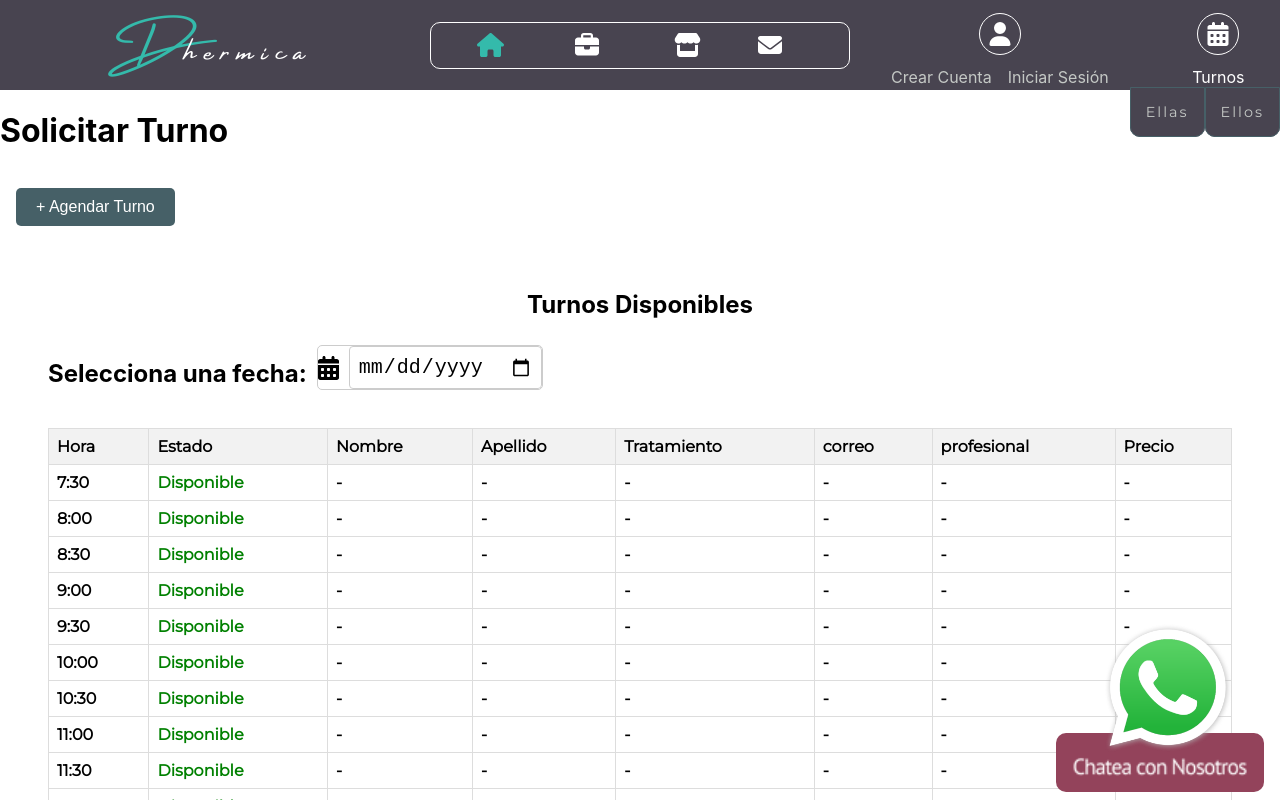
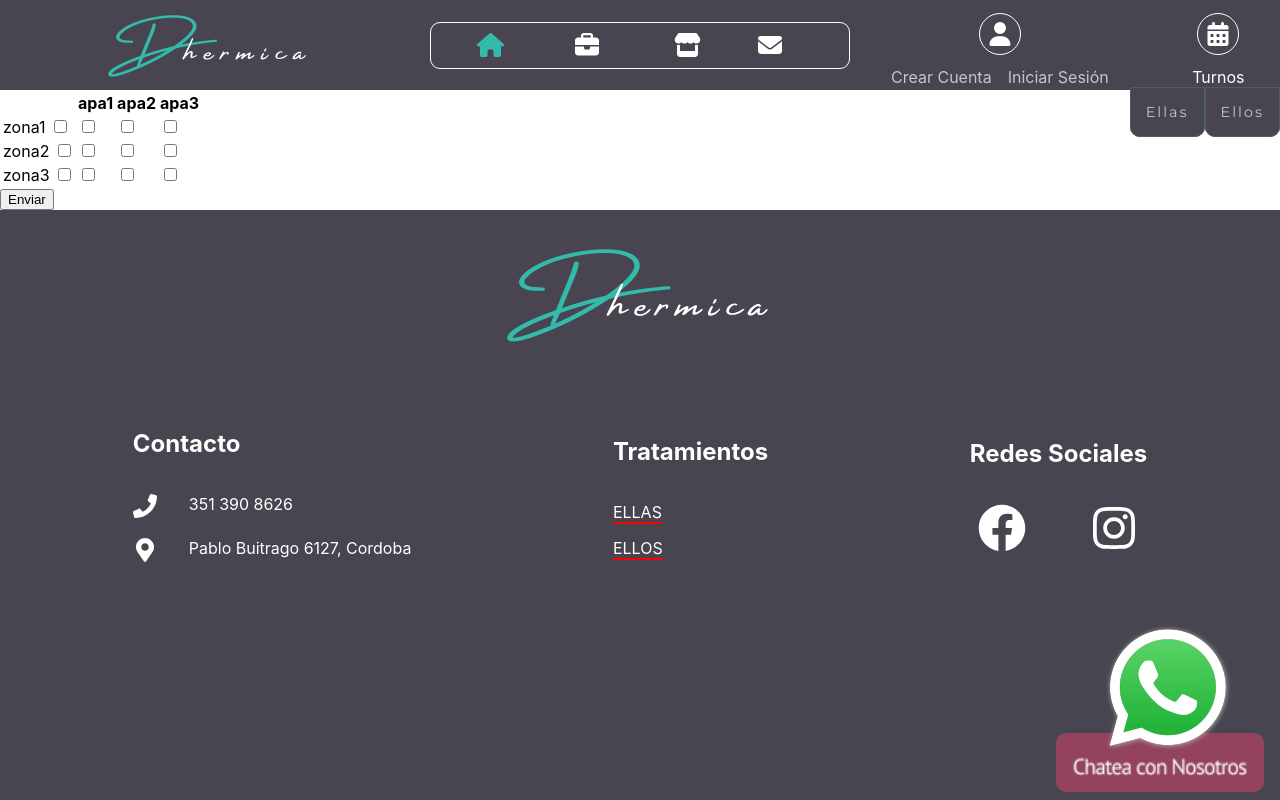
Before and after one commit to Marcosotoladev/Dhermica, a React (Create React App) app: page /SolicitarTurno in a window 1280 px wide. Shown: the top 800 px of the page. Built offline with nearby package versions, Linux system fonts and the light colour scheme; no server answers; a web font is replaced by a local one.

Commit message:
optimizacion search lu

```diff
--- a/src/routes/solicitarTurno/SolicitarTurno.jsx
+++ b/src/routes/solicitarTurno/SolicitarTurno.jsx
@@ -1,4 +1,4 @@
-import React from 'react'
+/* import React from 'react'
 import './SolicitarTurno.css'
 import TurnosUsuario from './turnosUsuario/TurnosUsuario'
 import TurnosDisponibles from './turnosDisponibles/TurnosDisponibles'
@@ -13,4 +13,63 @@ const SolicitarTurno = () => {
     )
 }
 
+export default SolicitarTurno; */
+
+import React, { useState } from 'react';
+
+const SolicitarTurno = () => {
+  const [selectedCells, setSelectedCells] = useState([]);
+
+  // Función para manejar el cambio en la casilla de verificación
+  const handleCheckboxChange = (e, cell) => {
+    if (e.target.checked) {
+      setSelectedCells([...selectedCells, cell]);
+    } else {
+      setSelectedCells(selectedCells.filter(selectedCell => selectedCell !== cell));
+    }
+  };
+
+  // Función para manejar el envío de los datos de las casillas seleccionadas
+  const handleEnviarClick = () => {
+    console.log('Casillas seleccionadas:', selectedCells);
+    // Aquí puedes realizar cualquier acción con los datos, como enviarlos a través de una solicitud HTTP
+  };
+
+  return (
+    <div>
+      <table>
+        <thead>
+          <tr>
+            <th></th>
+            <th>apa1</th>
+            <th>apa2</th>
+            <th>apa3</th>
+          </tr>
+        </thead>
+        <tbody>
+          <tr>
+            <td>zona1 <input type="checkbox" onChange={(e) => handleCheckboxChange(e, 'zona1')} /></td>
+            <td><input type="checkbox" onChange={(e) => handleCheckboxChange(e, 'apa1-zona1')} /></td>
+            <td><input type="checkbox" onChange={(e) => handleCheckboxChange(e, 'apa2-zona1')} /></td>
+            <td><input type="checkbox" onChange={(e) => handleCheckboxChange(e, 'apa3-zona1')} /></td>
+          </tr>
+          <tr>
+            <td>zona2 <input type="checkbox" onChange={(e) => handleCheckboxChange(e, 'zona2')} /></td>
+            <td><input type="checkbox" onChange={(e) => handleCheckboxChange(e, 'apa1-zona2')} /></td>
+            <td><input type="checkbox" onChange={(e) => handleCheckboxChange(e, 'apa2-zona2')} /></td>
+            <td><input type="checkbox" onChange={(e) => handleCheckboxChange(e, 'apa3-zona2')} /></td>
+          </tr>
+          <tr>
+            <td>zona3 <input type="checkbox" onChange={(e) => handleCheckboxChange(e, 'zona3')} /></td>
+            <td><input type="checkbox" onChange={(e) => handleCheckboxChange(e, 'apa1-zona3')} /></td>
+            <td><input type="checkbox" onChange={(e) => handleCheckboxChange(e, 'apa2-zona3')} /></td>
+            <td><input type="checkbox" onChange={(e) => handleCheckboxChange(e, 'apa3-zona3')} /></td>
+          </tr>
+        </tbody>
+      </table>
+      <button onClick={handleEnviarClick}>Enviar</button>
+    </div>
+  );
+};
+
 export default SolicitarTurno;
--- a/src/routes/turnos/SearchTurnoLu.jsx
+++ b/src/routes/turnos/SearchTurnoLu.jsx
@@ -6,9 +6,14 @@ import { parse, format } from 'date-fns';
 const SearchTurnos = () => {
   const [nombre, setNombre] = useState("");
   const [turnos, setTurnos] = useState([]);
+  const [buscar, setBuscar] = useState(false);
 
   const handleNombreChange = (event) => {
     setNombre(event.target.value);
+  };
+
+  const handleBuscarClick = () => {
+    setBuscar(true);
   };
 
   const formatDuracion = (duracion) => {
@@ -18,22 +23,31 @@ const SearchTurnos = () => {
   };
 
   useEffect(() => {
-    if (!nombre) {
+    if (!nombre || !buscar) {
       setTurnos([]);
       return;
     }
 
     const unsubscribe = db.collection("turnosLuciana")
-      .orderBy("fecha", "desc")
+      .where("nombre", ">=", nombre)
+      .where("nombre", "<=", nombre + '\uf8ff')
+      .orderBy("nombre")
       .onSnapshot((snapshot) => {
-        const filteredTurnos = snapshot.docs
-          .map((doc) => ({ id: doc.id, data: doc.data() }))
-          .filter(turno => turno.data.nombre.toLowerCase().includes(nombre.toLowerCase()));
-        setTurnos(filteredTurnos);
+        const fetchedTurnos = snapshot.docs.map((doc) => ({
+          id: doc.id,
+          data: doc.data(),
+        }));
+
+        // Ordenar manualmente por fecha en el frontend
+        const sortedTurnos = fetchedTurnos.sort((a, b) =>
+          new Date(b.data.fecha) - new Date(a.data.fecha)
+        );
+
+        setTurnos(sortedTurnos);
       });
 
     return () => unsubscribe();
-  }, [nombre]);
+  }, [nombre, buscar]);
 
   return (
     <div className="search-turnos-container">
@@ -45,6 +59,7 @@ const SearchTurnos = () => {
         onChange={handleNombreChange}
         placeholder="Ingrese nombre..."
       />
+      <button onClick={handleBuscarClick} className="search-turnos-button">Buscar</button>
       <h3>Resultados para "{nombre}"</h3>
       <table className="search-turnos-table">
         <thead>
```
